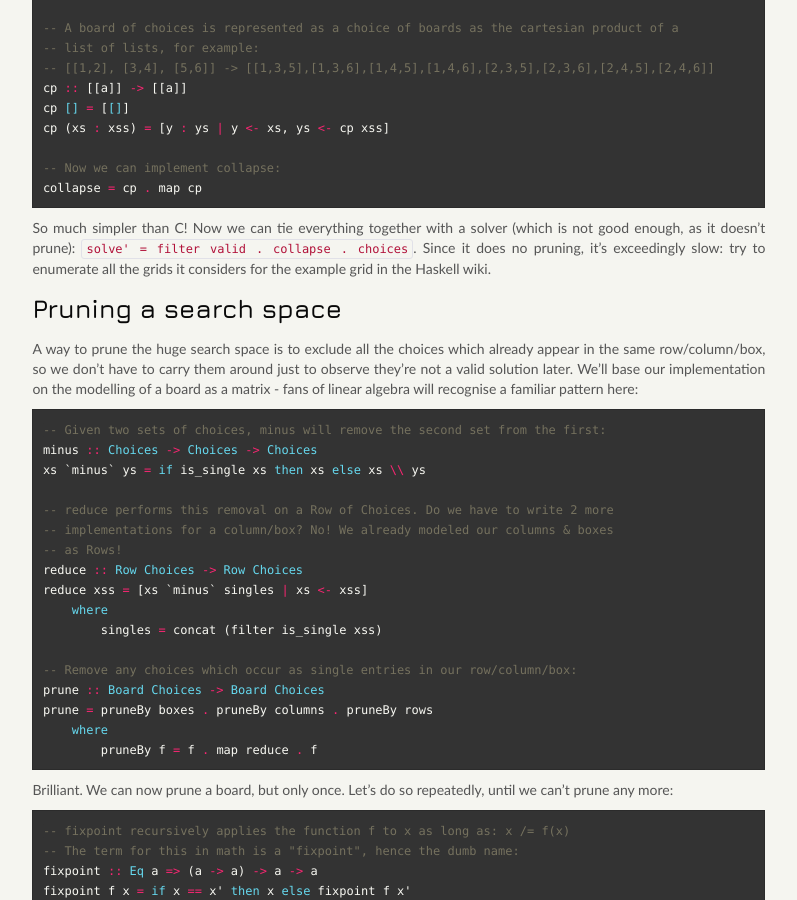
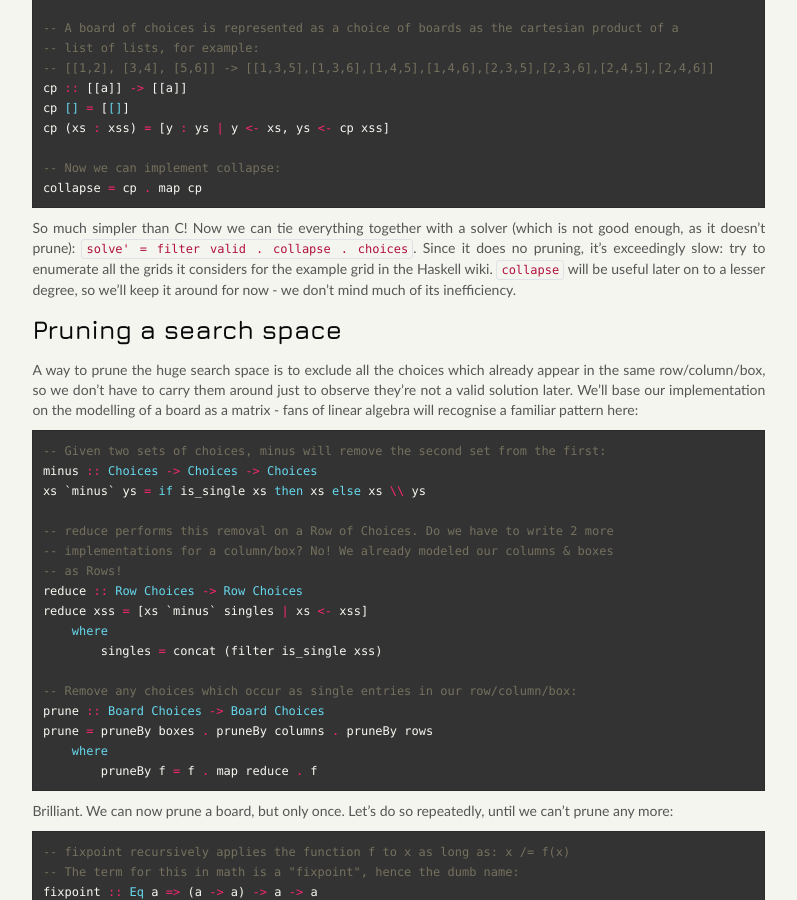
Before and after one commit to mfukar/mfukar.github.com, a Jekyll site: the page built from _posts/2015-12-11-haskell-xvi.md, in a window 1280 px wide and 900 px high, scrolled down 2589 px. Shown: the whole window, without its empty margins (77-874 px from the left). Built offline with Jekyll 4.4.1, drawn with Linux system fonts in a browser that asks for light colours; some web fonts are replaced; Markdown is read by kramdown in place of the engine named in the settings; comment, search, counter and statistics services are not loaded.

Commit message:
Clarification

```diff
--- a/_posts/2015-12-11-haskell-xvi.md
+++ b/_posts/2015-12-11-haskell-xvi.md
@@ -166,7 +166,8 @@ collapse = cp . map cp
 So much simpler than C! Now we can tie everything together with a solver (which is not
 good enough, as it doesn't prune): `solve' = filter valid . collapse . choices`. Since it
 does no pruning, it's exceedingly slow: try to enumerate all the grids it considers for
-the example grid in the Haskell wiki.
+the example grid in the Haskell wiki. `collapse` will be useful later on to a lesser
+degree, so we'll keep it around for now - we don't mind much of its inefficiency.
 
 ## Pruning a search space
 
```
